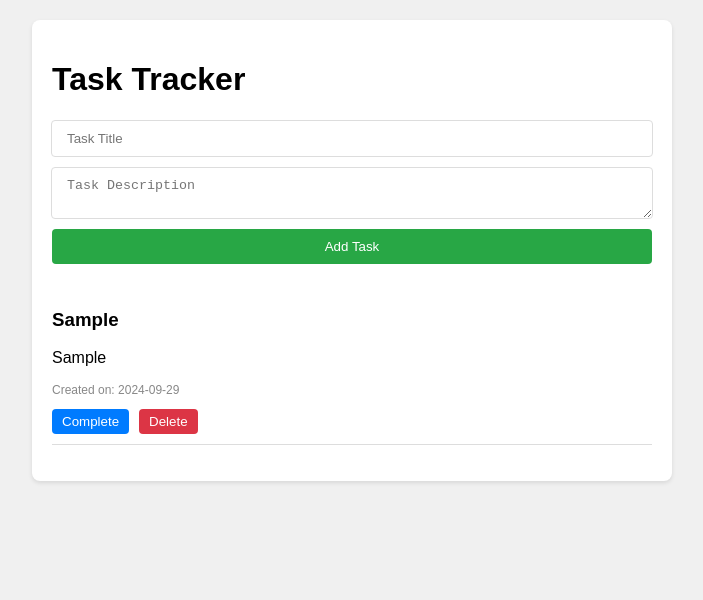
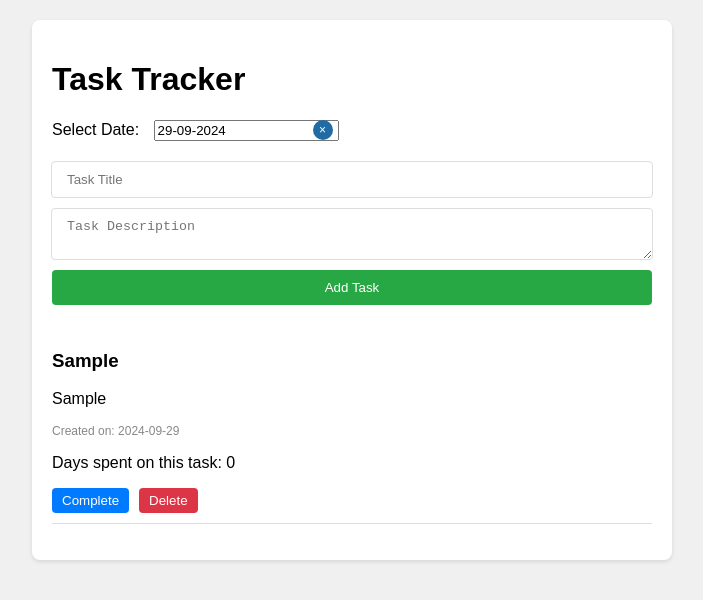
Before and after one commit to starandry/Todo-list, a React (Vite) app: page / in a window 1280 px wide. Both pictures are taken after typing "Sample", "Sample" into the empty fields and a click on the button "Add Task". Shown: the top 600 px of the page, without its empty margins (288-991 px from the left). Built offline with nearby package versions, Linux system fonts and the light colour scheme.

Commit message:
add calendar

```diff
--- a/package.json
+++ b/package.json
@@ -10,8 +10,10 @@
     "preview": "vite preview"
   },
   "dependencies": {
+    "date-fns": "^4.1.0",
     "eslint-plugin-react": "^7.36.1",
     "react": "^18.3.1",
+    "react-datepicker": "^7.4.0",
     "react-dom": "^18.3.1",
     "sass": "^1.79.3"
   },
--- a/src/App.module.scss
+++ b/src/App.module.scss
@@ -9,12 +9,12 @@
 
 .task-form {
   display: flex;
-  flex-direction: column; /* Поля и кнопка будут расположены друг под другом */
-  align-items: center;    /* Центрируем элементы по горизонтали */
+  flex-direction: column;
+  align-items: center;
 
   input,
   textarea {
-    width: 95%; /* Одинаковая ширина для инпута и текстового поля */
+    width: 95%;
     padding: 10px 15px;
     margin-bottom: 10px;
     border: 1px solid #ddd;
@@ -22,21 +22,27 @@
   }
 
   textarea {
-    resize: vertical; /* Разрешаем изменение только по высоте */
+    resize: vertical;
   }
 
   button {
-    width: 100%; /* Делаем кнопку такой же ширины, как инпуты */
+    width: 100%;
     padding: 10px 15px;
     background-color: #28a745;
     color: white;
     border: none;
     border-radius: 4px;
     cursor: pointer;
-    text-align: center;
 
     &:hover {
       background-color: #218838;
     }
   }
 }
+
+.date-picker {
+  margin-bottom: 20px;
+  label {
+    margin-right: 10px;
+  }
+}
--- a/src/App.tsx
+++ b/src/App.tsx
@@ -1,5 +1,9 @@
-import React, { useState, useEffect } from 'react';
+import React, { useState } from 'react';
 import TaskList from './components/TaskList';
+import DatePicker, { registerLocale } from 'react-datepicker';
+import { ru } from "date-fns/locale/ru";
+import 'react-datepicker/dist/react-datepicker.css';
+import { format, differenceInCalendarDays } from 'date-fns';
 import styles from './App.module.scss';
 
 interface Task {
@@ -8,38 +12,73 @@ interface Task {
     description: string;
     completed: boolean;
     date: string;
+    daysSpent: number;
+    frozenDays?: number;
 }
+
+registerLocale('ru', ru);
 
 const App: React.FC = () => {
     const [tasks, setTasks] = useState<Task[]>([]);
     const [title, setTitle] = useState('');
     const [description, setDescription] = useState('');
+    const [selectedDate, setSelectedDate] = useState<Date | null>(new Date());
+    const [error, setError] = useState<string | null>(null);
 
-    const getCurrentDate = (): string => {
+    const formatDate = (date: Date | null): string => {
+        return date ? format(date, 'yyyy-MM-dd') : '';
+    };
+
+    const calculateDaysSpent = (taskDate: Date): number => {
         const today = new Date();
-        return today.toISOString().split('T')[0];
+        return differenceInCalendarDays(today, taskDate);
     };
 
     const addTask = () => {
+        if (!selectedDate) {
+            setError('Please select a date for the task.');
+            return;
+        }
+
+        const taskDate = selectedDate;
+
+        const daysSpent = calculateDaysSpent(taskDate);
+
         if (title.trim()) {
             const newTask: Task = {
                 id: tasks.length + 1,
                 title,
                 description,
                 completed: false,
-                date: getCurrentDate(),
+                date: formatDate(taskDate),
+                daysSpent: daysSpent >= 0 ? daysSpent : 0,
             };
             setTasks([...tasks, newTask]);
             setTitle('');
             setDescription('');
+            setError(null);
         }
     };
 
     const toggleTaskCompletion = (taskId: number) => {
-        setTasks(
-            tasks.map((task) =>
-                task.id === taskId ? { ...task, completed: !task.completed } : task
-            )
+        setTasks((prevTasks) =>
+            prevTasks.map((task) => {
+                if (task.id === taskId) {
+                    if (task.completed) {
+                        return { ...task, completed: false, frozenDays: undefined };
+                    } else {
+                        return { ...task, completed: true, frozenDays: task.daysSpent };
+                    }
+                }
+
+                if (!task.completed) {
+                    const taskDate = new Date(task.date);
+                    const updatedDaysSpent = calculateDaysSpent(taskDate);
+                    return { ...task, daysSpent: updatedDaysSpent };
+                }
+
+                return task;
+            })
         );
     };
 
@@ -47,25 +86,28 @@ const App: React.FC = () => {
         setTasks(tasks.filter((task) => task.id !== taskId));
     };
 
-    const carryOverIncompleteTasks = () => {
-        const today = getCurrentDate();
-        setTasks((prevTasks) =>
-            prevTasks.map((task) => {
-                if (!task.completed && task.date !== today) {
-                    return { ...task, date: today };
-                }
-                return task;
-            })
-        );
-    };
-
-    useEffect(() => {
-        carryOverIncompleteTasks();
-    }, []);
+    const filteredTasks = selectedDate
+        ? tasks.filter((task) => task.date === formatDate(selectedDate))
+        : [];
 
     return (
         <div className={styles.app}>
             <h1>Task Tracker</h1>
+
+            <div className={styles['date-picker']}>
+                <label>Select Date: </label>
+                <DatePicker
+                    selected={selectedDate}
+                    onChange={(date) => setSelectedDate(date)}
+                    dateFormat="dd-MM-yyyy"
+                    isClearable
+                    placeholderText="Выберите дату"
+                    locale="ru"
+                />
+            </div>
+
+            {error && <p style={{ color: 'red' }}>{error}</p>}
+
             <div className={styles['task-form']}>
                 <input
                     type="text"
@@ -80,7 +122,21 @@ const App: React.FC = () => {
                 />
                 <button onClick={addTask}>Add Task</button>
             </div>
-            <TaskList tasks={tasks} onToggle={toggleTaskCompletion} onDelete={deleteTask} />
+
+            {selectedDate ? (
+                filteredTasks.length > 0 ? (
+                    <TaskList
+                        tasks={filteredTasks.map(task => ({
+                            ...task,
+                            daysSpent: task.completed ? task.frozenDays || task.daysSpent : task.daysSpent
+                        }))}
+                        onToggle={toggleTaskCompletion}
+                        onDelete={deleteTask}
+                    />
+                ) : (
+                    <p>No tasks for this date!</p>
+                )
+            ) : null}
         </div>
     );
 };
--- a/src/components/Task/Task.tsx
+++ b/src/components/Task/Task.tsx
@@ -7,16 +7,18 @@ interface TaskProps {
     description: string;
     completed: boolean;
     date: string;
+    daysSpent: number;
     onToggle: (id: number) => void;
     onDelete: (id: number) => void;
 }
 
-const Task: React.FC<TaskProps> = ({ id, title, description, completed, date, onToggle, onDelete }) => {
+const Task: React.FC<TaskProps> = ({ id, title, description, completed, date, daysSpent, onToggle, onDelete }) => {
     return (
         <div className={`${styles.task} ${completed ? styles.completed : ''}`}>
             <h3>{title}</h3>
             <p>{description}</p>
             <p className={styles.date}>Created on: {date}</p>
+            <p className={styles.daysSpent}>Days spent on this task: {daysSpent}</p>
             <div className={styles.actions}>
                 <button onClick={() => onToggle(id)}>
                     {completed ? 'Undo' : 'Complete'}
--- a/src/components/TaskList/TaskList.tsx
+++ b/src/components/TaskList/TaskList.tsx
@@ -9,6 +9,7 @@ interface TaskListProps {
         description: string;
         completed: boolean;
         date: string;
+        daysSpent: number;
     }[];
     onToggle: (id: number) => void;
     onDelete: (id: number) => void;
@@ -29,6 +30,7 @@ const TaskList: React.FC<TaskListProps> = ({ tasks, onToggle, onDelete }) => {
                     description={task.description}
                     completed={task.completed}
                     date={task.date}
+                    daysSpent={task.daysSpent}
                     onToggle={onToggle}
                     onDelete={onDelete}
                 />
```
Also changed, not shown: 1 other file (tests, documents, lock files or other folders).
